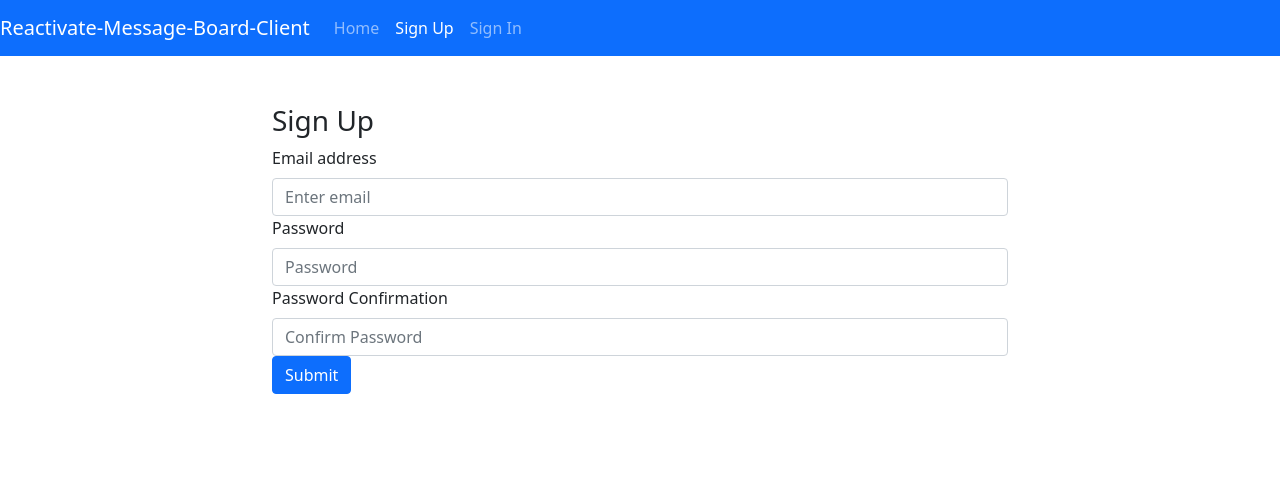
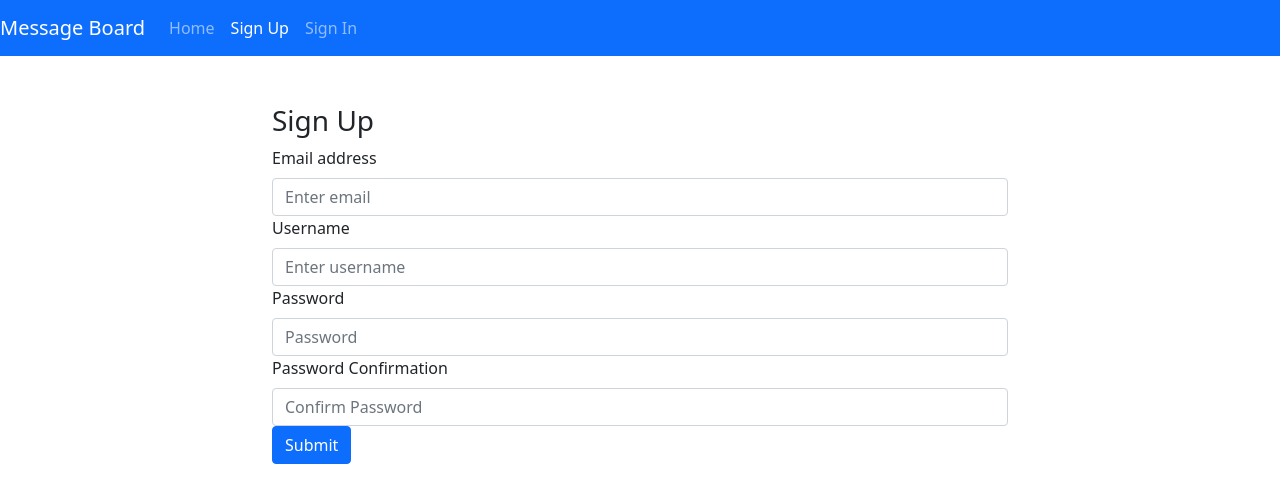
Before and after one commit to stacycsolomon/Reactivate-Message-Board-Client, a React (Create React App) app: page /sign-up in a window 1280 px wide. Shown: the top 502 px of the page. Built offline with nearby package versions, Linux system fonts and the light colour scheme.

Commit message:
username added

```diff
--- a/public/index.html
+++ b/public/index.html
@@ -13,7 +13,7 @@ unless you know exactly what you're doing! -->
     <link rel="shortcut icon" href="%PUBLIC_URL%/favicon.ico">
     <script src="gh-pages-url-parser.js" type="text/javascript"></script>
 
-    <title>React App</title>
+    <title>Message Board</title>
 </head>
 
 <body>
--- a/src/api/auth.js
+++ b/src/api/auth.js
@@ -8,6 +8,7 @@ export const signUp = (credentials) => {
     data: {
       credentials: {
         email: credentials.email,
+        username: credentials.username,
         password: credentials.password,
         password_confirmation: credentials.passwordConfirmation
       }
--- a/src/components/Header/Header.js
+++ b/src/components/Header/Header.js
@@ -26,13 +26,13 @@ const alwaysOptions = (
 const Header = ({ user }) => (
   <Navbar bg='primary' variant='dark' expand='md'>
     <Navbar.Brand>
-      <Link to='/' style={{ color: '#FFF', textDecoration: 'none' }}>Reactivate-Message-Board-Client</Link>
+      <Link to='/' style={{ color: '#FFF', textDecoration: 'none' }}>Message Board</Link>
     </Navbar.Brand>
     <Navbar.Toggle aria-controls='basic-navbar-nav' />
     <Navbar.Collapse id='basic-navbar-nav'>
       <Nav className='ml-auto'>
         {user && (
-          <span className='navbar-text mr-2'>Welcome, {user.email}</span>
+          <span className='navbar-text mr-2'>Welcome, {user.username}</span>
         )}
         {alwaysOptions}
         {user ? authenticatedOptions : unauthenticatedOptions}
--- a/src/components/auth/SignUp.js
+++ b/src/components/auth/SignUp.js
@@ -13,6 +13,7 @@ class SignUp extends Component {
 
     this.state = {
       email: '',
+      username: '',
       password: '',
       passwordConfirmation: ''
     }
@@ -50,7 +51,7 @@ onSignUp = (event) => {
 }
 
 render () {
-  const { email, password, passwordConfirmation } = this.state
+  const { email, username, password, passwordConfirmation } = this.state
 
   return (
     <div className='row'>
@@ -65,6 +66,17 @@ render () {
               name='email'
               value={email}
               placeholder='Enter email'
+              onChange={this.handleChange}
+            />
+          </Form.Group>
+          <Form.Group controlId='username'>
+            <Form.Label>Username</Form.Label>
+            <Form.Control
+              required
+              type='text'
+              name='username'
+              value={username}
+              placeholder='Enter username'
               onChange={this.handleChange}
             />
           </Form.Group>
```
Also changed, not shown: 1 other file (tests, documents, lock files or other folders).
